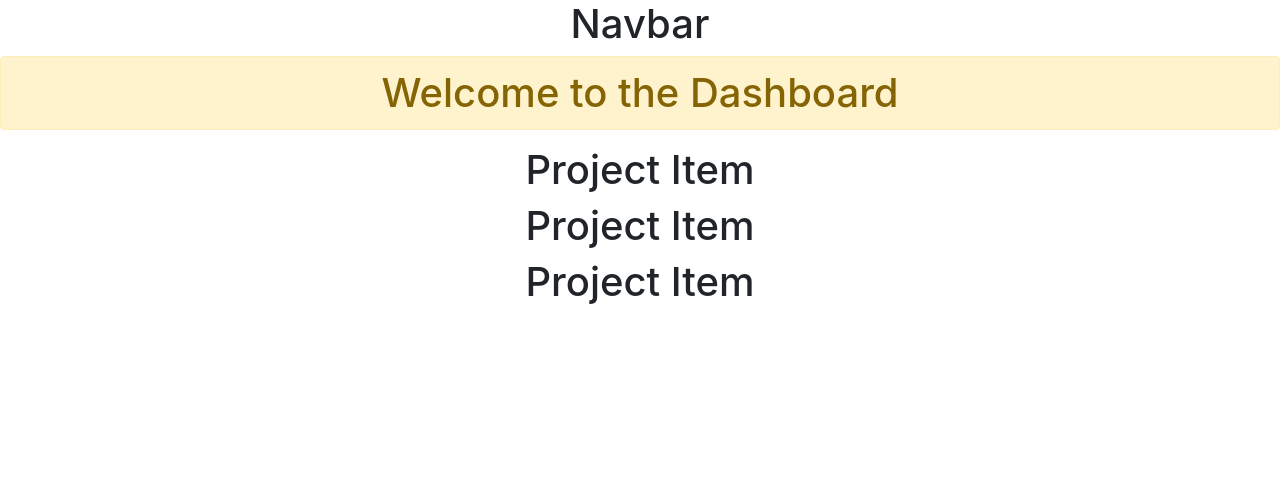
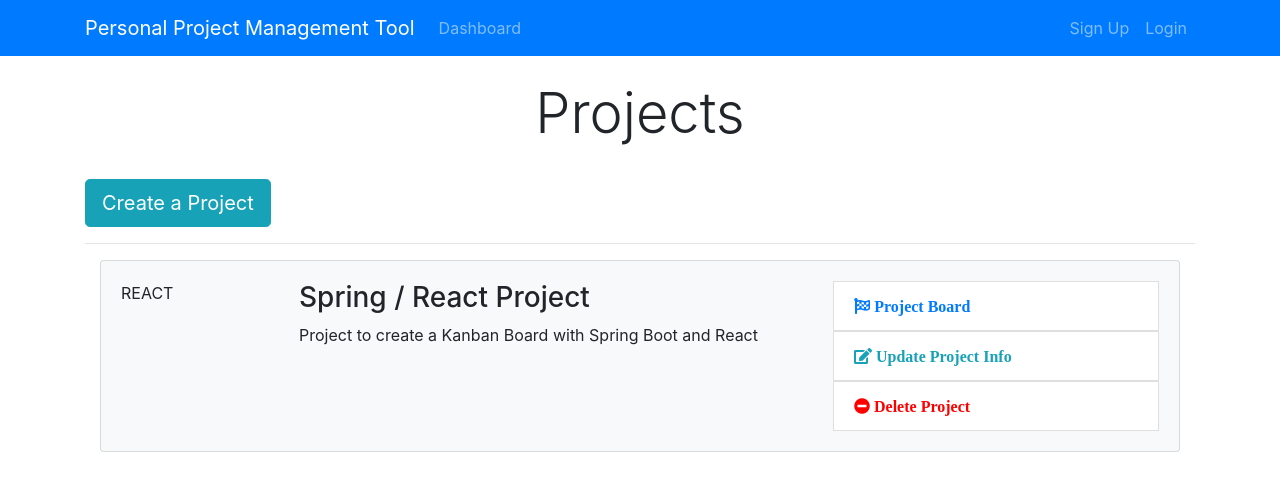
Before and after one commit to ihorrypka/ppmtool-react-front-end, a React (Create React App) app: page /dashboard in a window 1280 px wide. Shown: the top 490 px of the page. Built offline with nearby package versions, Linux system fonts and the light colour scheme.

Commit message:
create App.css, provide style for Dashboard, Navbar and ProjectItem

```diff
--- a/public/index.html
+++ b/public/index.html
@@ -24,7 +24,13 @@
       work correctly both with client-side routing and a non-root public URL.
       Learn how to configure a non-root public URL by running `npm run build`.
     -->
-    <title>React App</title>
+    <link
+      rel="stylesheet"
+      href="https://use.fontawesome.com/releases/v5.2.0/css/all.css"
+      integrity="sha384-hWVjflwFxL6sNzntih27bfxkr27PmbbK/iSvJ+a4+0owXq79v+lsFkW54bOGbiDQ"
+      crossorigin="anonymous"
+    />
+    <title>PPM Tool</title>
   </head>
   <body>
     <noscript>You need to enable JavaScript to run this app.</noscript>
--- a/src/App.css
+++ b/src/App.css
@@ -1,38 +1,65 @@
-.App {
-  text-align: center;
+img {
+  width: 100%;
 }
 
-.App-logo {
-  height: 40vmin;
-  pointer-events: none;
+.navbar {
+  background-color: #e3f2fd;
+}
+.fa.fa-edit {
+  color: #18a2b9;
 }
 
-@media (prefers-reduced-motion: no-preference) {
-  .App-logo {
-    animation: App-logo-spin infinite 20s linear;
-  }
+.list-group-item.delete:hover {
+  cursor: -webkit-grab;
+  background-color: pink;
 }
 
-.App-header {
-  background-color: #282c34;
-  min-height: 100vh;
-  display: flex;
-  flex-direction: column;
-  align-items: center;
-  justify-content: center;
-  font-size: calc(10px + 2vmin);
-  color: white;
+.list-group-item.update:hover {
+  cursor: -webkit-grab;
+  background-color: gainsboro;
 }
 
-.App-link {
-  color: #61dafb;
+.list-group-item.board:hover {
+  cursor: -webkit-grab;
+  background-color: gainsboro;
 }
 
-@keyframes App-logo-spin {
-  from {
-    transform: rotate(0deg);
-  }
-  to {
-    transform: rotate(360deg);
-  }
+.fa.fa-minus-circle {
+  color: red;
 }
+
+.landing {
+  position: relative;
+  /* background: url("../img/showcase.jpg") no-repeat; */
+  background-size: cover;
+  background-position: center;
+  height: 100vh;
+  margin-top: -24px;
+  margin-bottom: -50px;
+}
+
+.landing-inner {
+  padding-top: 80px;
+}
+
+.dark-overlay {
+  background-color: rgba(0, 0, 0, 0.7);
+  position: absolute;
+  top: 0;
+  left: 0;
+  width: 100%;
+  height: 100%;
+}
+
+.card-form {
+  opacity: 0.9;
+}
+
+.latest-profiles-img {
+  width: 40px;
+  height: 40px;
+}
+
+.form-control::placeholder {
+  color: #bbb !important;
+}
--- a/src/components/Dashboard.js
+++ b/src/components/Dashboard.js
@@ -4,11 +4,21 @@
 class Dashboard extends Component {
   render() {
     return (
-      <div>
-        <h1 className="alert alert-warning">Welcome to the Dashboard</h1>
-        <ProjectItem />
-        <ProjectItem />
-        <ProjectItem />
+      <div className="projects">
+        <div className="container">
+          <div className="row">
+            <div className="col-md-12">
+              <h1 className="display-4 text-center">Projects</h1>
+              <br />
+              <a href="ProjectForm.html" className="btn btn-lg btn-info">
+                Create a Project
+              </a>
+              <br />
+              <hr />
+              <ProjectItem />
+            </div>
+          </div>
+        </div>
       </div>
     );
   }
--- a/src/components/Layout/Header.js
+++ b/src/components/Layout/Header.js
@@ -3,9 +3,44 @@
 class Header extends Component {
   render() {
     return (
-      <div>
-        <h1>Navbar</h1>
-      </div>
+      <nav className="navbar navbar-expand-sm navbar-dark bg-primary mb-4">
+        <div className="container">
+          <a className="navbar-brand" href="Dashboard.html">
+            Personal Project Management Tool
+          </a>
+          <button
+            className="navbar-toggler"
+            type="button"
+            data-toggle="collapse"
+            data-target="#mobile-nav"
+          >
+            <span className="navbar-toggler-icon" />
+          </button>
+
+          <div className="collapse navbar-collapse" id="mobile-nav">
+            <ul className="navbar-nav mr-auto">
+              <li className="nav-item">
+                <a className="nav-link" href="/dashboard">
+                  Dashboard
+                </a>
+              </li>
+            </ul>
+
+            <ul className="navbar-nav ml-auto">
+              <li className="nav-item">
+                <a className="nav-link " href="register.html">
+                  Sign Up
+                </a>
+              </li>
+              <li className="nav-item">
+                <a className="nav-link" href="login.html">
+                  Login
+                </a>
+              </li>
+            </ul>
+          </div>
+        </div>
+      </nav>
     );
   }
 }
--- a/src/components/Project/ProjectItem.js
+++ b/src/components/Project/ProjectItem.js
@@ -2,7 +2,40 @@
 
 class ProjectItem extends Component {
   render() {
-    return <h1>Project Item</h1>;
+    return (
+      <div className="container">
+        <div className="card card-body bg-light mb-3">
+          <div className="row">
+            <div className="col-2">
+              <span className="mx-auto">REACT</span>
+            </div>
+            <div className="col-lg-6 col-md-4 col-8">
+              <h3>Spring / React Project</h3>
+              <p>Project to create a Kanban Board with Spring Boot and React</p>
+            </div>
+            <div className="col-md-4 d-none d-lg-block">
+              <ul className="list-group">
+                <a href="#">
+                  <li className="list-group-item board">
+                    <i className="fa fa-flag-checkered pr-1"> Project Board </i>
+                  </li>
+                </a>
+                <a href="#">
+                  <li className="list-group-item update">
+                    <i className="fa fa-edit pr-1"> Update Project Info</i>
+                  </li>
+                </a>
+                <a href="">
+                  <li className="list-group-item delete">
+                    <i className="fa fa-minus-circle pr-1"> Delete Project</i>
+                  </li>
+                </a>
+              </ul>
+            </div>
+          </div>
+        </div>
+      </div>
+    );
   }
 }
 
```
